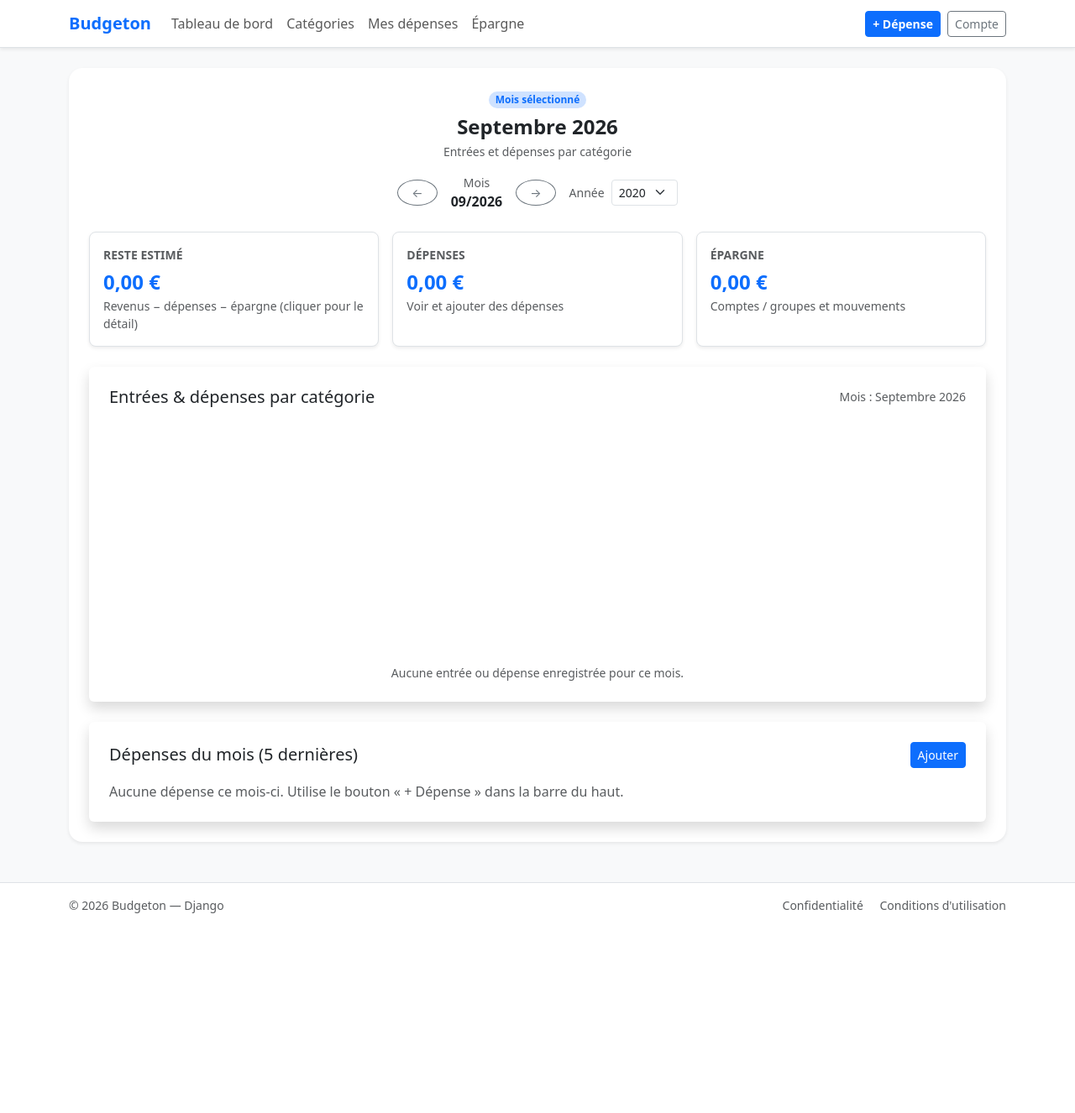
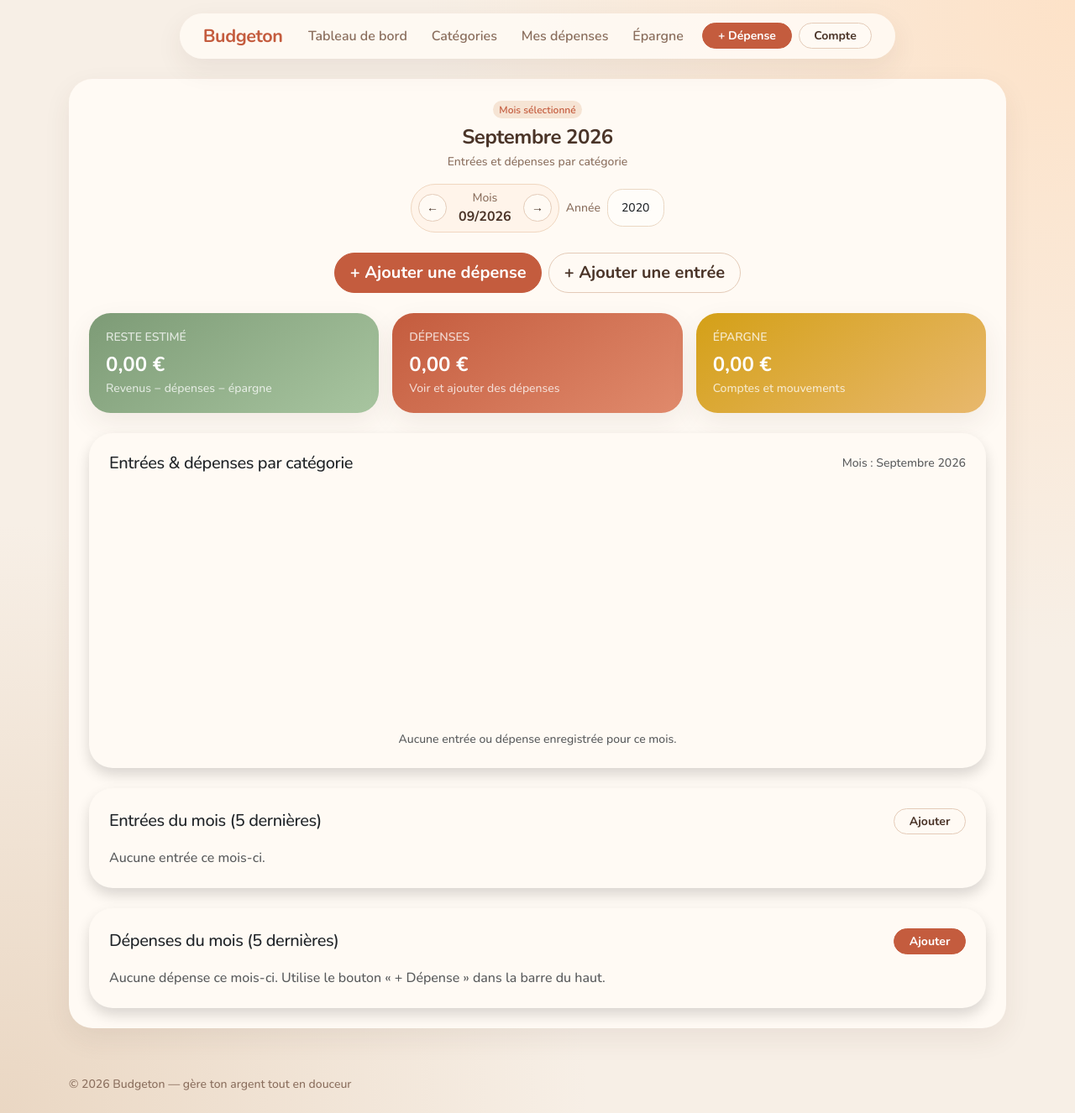
Before and after one commit to maginist/Budgeton, a Django app: page / in a window 1280 px wide. Shown: the whole page at 84% size. Before the commit the page ends 1088 px from the top, so only its background shows below. Run offline with Django 5.2, Linux system fonts and the light colour scheme; a user stored in the database is signed in; tables that the repository leaves empty hold one stand-in row (values such as "Sample post").

Commit message:
Added delete functionality for expenses and incomes, including corresponding views and URL routes. Updated templates to include recent income display and improved styling across various pages for better user experience.

```diff
--- a/Budgeton/settings.py
+++ b/Budgeton/settings.py
@@ -123,6 +123,7 @@ USE_TZ = True
 # https://docs.djangoproject.com/en/6.0/howto/static-files/
 
 STATIC_URL = 'static/'
+STATICFILES_DIRS = [BASE_DIR / 'static']
 
 LOGIN_URL = 'login'
 LOGIN_REDIRECT_URL = '/'
--- a/main_app/urls.py
+++ b/main_app/urls.py
@@ -13,7 +13,9 @@ urlpatterns = [
     path('epargne/', views.SavingsHubView.as_view(), name='savings_hub'),
     path('compte/', views.AccountPageView.as_view(), name='account'),
     path('depense/nouvelle/', views.ExpenseCreateView.as_view(), name='expense_create'),
+    path('depense/<int:pk>/supprimer/', views.ExpenseDeleteView.as_view(), name='expense_delete'),
     path('revenu/nouveau/', views.IncomeCreateView.as_view(), name='income_create'),
+    path('revenu/<int:pk>/supprimer/', views.IncomeDeleteView.as_view(), name='income_delete'),
     path('epargne/mouvement/nouveau/', views.SavingsCreateView.as_view(), name='savings_create'),
     path('epargne/compte/nouveau/', views.SavingsAccountCreateView.as_view(), name='savings_account_create'),
 ]
--- a/main_app/views.py
+++ b/main_app/views.py
@@ -4,7 +4,7 @@ from django.contrib.auth.mixins import LoginRequiredMixin
 from django.db.models import Max, Min, Sum
 from django.urls import reverse_lazy
 from django.utils import timezone
-from django.views.generic import CreateView, ListView, TemplateView
+from django.views.generic import CreateView, DeleteView, ListView, TemplateView
 
 from main_app.forms import (
     CategoryForm,
@@ -140,6 +140,11 @@ class HomePageView(LoginRequiredMixin, TemplateView):
         context['estimated_remaining'] = estimated_remaining
         context['recent_expenses'] = (
             Expense.objects.filter(user=user, date__gte=start, date__lt=end)
+            .select_related('category')
+            .order_by('-date', '-id')[:5]
+        )
+        context['recent_incomes'] = (
+            Income.objects.filter(user=user, date__gte=start, date__lt=end)
             .select_related('category')
             .order_by('-date', '-id')[:5]
         )
@@ -282,6 +287,31 @@ class IncomeCreateView(LoginRequiredMixin, CreateView):
     def form_valid(self, form):
         form.instance.user = self.request.user
         return super().form_valid(form)
+
+
+class OwnedDeleteMixin:
+    def get_queryset(self):
+        return self.model.objects.filter(user=self.request.user)
+
+    def get_success_url(self):
+        next_url = self.request.POST.get('next') or self.request.GET.get('next')
+        if next_url and next_url.startswith('/') and not next_url.startswith('//'):
+            return next_url
+        return str(self.success_url)
+
+
+class ExpenseDeleteView(LoginRequiredMixin, OwnedDeleteMixin, DeleteView):
+    model = Expense
+    template_name = 'main_app/confirm_delete.html'
+    success_url = reverse_lazy('main_app:home')
+    extra_context = {'object_kind': 'cette dépense'}
+
+
+class IncomeDeleteView(LoginRequiredMixin, OwnedDeleteMixin, DeleteView):
+    model = Income
+    template_name = 'main_app/confirm_delete.html'
+    success_url = reverse_lazy('main_app:home')
+    extra_context = {'object_kind': 'cette entrée'}
 
 
 class SavingsCreateView(LoginRequiredMixin, CreateView):
--- /dev/null
+++ b/static/css/theme.css
@@ -0,0 +1,221 @@
+:root {
+    --warm-bg: #f7efe6;
+    --warm-paper: #fffaf4;
+    --warm-ink: #4a3428;
+    --warm-muted: #8a6e5d;
+    --warm-terracotta: #c45c3e;
+    --warm-terracotta-dark: #a8472d;
+    --warm-peach: #f3c9a8;
+    --warm-sage: #7d9b76;
+    --warm-honey: #e8b86d;
+    --warm-clay: #d98b6a;
+    --warm-shadow: 0 12px 32px rgba(74, 52, 40, 0.08);
+}
+
+body {
+    font-family: "Nunito", "Segoe UI", sans-serif;
+    color: var(--warm-ink);
+    background:
+        radial-gradient(circle at top right, #fde2c8 0%, transparent 42%),
+        radial-gradient(circle at bottom left, #ead7c3 0%, transparent 38%),
+        var(--warm-bg);
+}
+
+a {
+    color: var(--warm-terracotta);
+}
+
+h1, h2, h3, h4, .navbar-brand {
+    letter-spacing: -0.02em;
+}
+
+.site-nav {
+    background: rgba(255, 250, 244, 0.92);
+    border-radius: 999px;
+    box-shadow: var(--warm-shadow);
+    margin: 1rem auto 0;
+    max-width: 1140px;
+    padding: 0.35rem 1rem;
+}
+
+.navbar-brand {
+    color: var(--warm-terracotta) !important;
+    font-size: 1.35rem;
+}
+
+.navbar-nav .nav-link {
+    color: var(--warm-muted) !important;
+    border-radius: 999px;
+    padding: 0.4rem 0.9rem !important;
+    font-weight: 600;
+}
+
+.navbar-nav .nav-link:hover {
+    background: #f6e4d4;
+    color: var(--warm-ink) !important;
+}
+
+.btn {
+    border-radius: 999px;
+    font-weight: 700;
+    padding-left: 1.1rem;
+    padding-right: 1.1rem;
+}
+
+.btn-primary {
+    background-color: var(--warm-terracotta);
+    border-color: var(--warm-terracotta);
+}
+
+.btn-primary:hover,
+.btn-primary:focus {
+    background-color: var(--warm-terracotta-dark);
+    border-color: var(--warm-terracotta-dark);
+}
+
+.btn-outline-primary {
+    color: var(--warm-terracotta);
+    border-color: var(--warm-peach);
+}
+
+.btn-outline-primary:hover {
+    background-color: var(--warm-terracotta);
+    border-color: var(--warm-terracotta);
+}
+
+.btn-outline-secondary {
+    color: var(--warm-ink);
+    border-color: #e4cbb8;
+    background: var(--warm-paper);
+}
+
+.btn-outline-secondary:hover {
+    background: #f3ddc9;
+    color: var(--warm-ink);
+    border-color: #d8b79d;
+}
+
+.card,
+.warm-panel {
+    background: var(--warm-paper);
+    border: 0;
+    border-radius: 1.75rem !important;
+    box-shadow: var(--warm-shadow);
+}
+
+.card-header {
+    background: transparent;
+    border-bottom-color: #f0e0d2;
+    border-radius: 1.75rem 1.75rem 0 0 !important;
+}
+
+.form-control,
+.form-select {
+    border-radius: 1.15rem;
+    border-color: #ead7c3;
+    background: #fffdf9;
+    padding: 0.7rem 1rem;
+}
+
+.form-control:focus,
+.form-select:focus {
+    border-color: var(--warm-clay);
+    box-shadow: 0 0 0 0.2rem rgba(196, 92, 62, 0.15);
+}
+
+.badge {
+    border-radius: 999px;
+}
+
+.table {
+    --bs-table-bg: transparent;
+}
+
+.table thead {
+    color: var(--warm-muted);
+}
+
+.table > :not(caption) > * > * {
+    border-bottom-color: #f0e0d2;
+}
+
+.list-group-item {
+    background: transparent;
+    border-color: #f0e0d2;
+}
+
+.stat-card {
+    border-radius: 1.6rem;
+    padding: 1.15rem 1.25rem;
+    min-height: 118px;
+    color: #fff;
+    box-shadow: var(--warm-shadow);
+    transition: transform 0.15s ease;
+}
+
+.stat-card:hover {
+    transform: translateY(-3px);
+}
+
+.stat-card--rest {
+    background: linear-gradient(145deg, #7d9b76, #a8c5a0);
+}
+
+.stat-card--expense {
+    background: linear-gradient(145deg, #c45c3e, #e08a6c);
+}
+
+.stat-card--save {
+    background: linear-gradient(145deg, #d4a017, #e8b86d);
+}
+
+.month-chip {
+    display: inline-flex;
+    align-items: center;
+    gap: 0.65rem;
+    background: #fff4ea;
+    border: 1px solid #f0d7c0;
+    border-radius: 999px;
+    padding: 0.35rem 0.5rem;
+}
+
+.month-chip .btn {
+    width: 2.1rem;
+    height: 2.1rem;
+    padding: 0;
+    display: inline-flex;
+    align-items: center;
+    justify-content: center;
+}
+
+.form-hero {
+    background: linear-gradient(160deg, #f4c7a8, #f7efe6 55%, #ead7c3);
+    border-radius: 2rem;
+    padding: 2rem 1rem;
+}
+
+.form-hero .hero-copy {
+    color: var(--warm-ink);
+}
+
+.page-hero {
+    background: linear-gradient(160deg, #f8d7bc, #fffaf4 58%);
+    border-radius: 2rem;
+    padding: 1.5rem;
+}
+
+footer {
+    background: transparent !important;
+    border-top: 0 !important;
+}
+
+.alert {
+    border-radius: 1.2rem;
+}
+
+@media (max-width: 991px) {
+    .site-nav {
+        border-radius: 1.5rem;
+        margin: 0.75rem 0.75rem 0;
+    }
+}
--- /dev/null
+++ b/templates/main_app/_delete_button.html
@@ -0,0 +1,5 @@
+<form method="post" action="{{ action_url }}" class="d-inline" onsubmit="return confirm('{{ confirm_message|escapejs }}');">
+    {% csrf_token %}
+    <input type="hidden" name="next" value="{{ request.get_full_path }}">
+    <button type="submit" class="btn btn-sm btn-outline-danger">{{ button_label|default:"Supprimer" }}</button>
+</form>
--- a/templates/main_app/base.html
+++ b/templates/main_app/base.html
@@ -1,3 +1,4 @@
+{% load static %}
 <!DOCTYPE html>
 <html lang="fr">
 <head>
@@ -11,13 +12,17 @@
         integrity="sha384-QWTKZyjpPEjISv5WaRU9OFeRpok6YctnYmDr5pNlyT2bRjXh0JMhjY6hW+ALEwIH"
         crossorigin="anonymous"
     >
+    <link rel="preconnect" href="https://fonts.googleapis.com">
+    <link rel="preconnect" href="https://fonts.gstatic.com" crossorigin>
+    <link href="https://fonts.googleapis.com/css2?family=Nunito:wght@500;600;700;800&display=swap" rel="stylesheet">
+    <link rel="stylesheet" href="{% static 'css/theme.css' %}">
 
     {% block extra_head %}{% endblock %}
 </head>
-<body class="bg-light d-flex flex-column min-vh-100">
-    <nav class="navbar navbar-expand-lg navbar-light bg-white border-bottom shadow-sm">
-        <div class="container">
-            <a class="navbar-brand fw-bold text-primary" href="{% url 'main_app:home' %}">
+<body class="d-flex flex-column min-vh-100">
+    <nav class="navbar navbar-expand-lg site-nav">
+        <div class="container-fluid">
+            <a class="navbar-brand fw-bold" href="{% url 'main_app:home' %}">
                 Budgeton
             </a>
             <button class="navbar-toggler" type="button" data-bs-toggle="collapse" data-bs-target="#navbarMain" aria-controls="navbarMain" aria-expanded="false" aria-label="Navigation">
@@ -39,7 +44,7 @@
                     </li>
                 </ul>
                 <div class="d-flex flex-wrap align-items-center gap-2 ms-lg-2">
-                    <a href="{% url 'main_app:expense_create' %}" class="btn btn-primary btn-sm fw-semibold">
+                    <a href="{% url 'main_app:expense_create' %}" class="btn btn-primary btn-sm">
                         + Dépense
                     </a>
                     {% if user.is_authenticated %}
@@ -60,14 +65,10 @@
         {% block content %}{% endblock %}
     </main>
 
-    <footer class="bg-white border-top py-3 mt-4">
+    <footer class="py-4 mt-2">
         <div class="container d-flex flex-column flex-md-row justify-content-between align-items-center">
-            <div class="text-muted small mb-2 mb-md-0">
-                &copy; 2026 Budgeton — Django
-            </div>
-            <div class="small">
-                <a href="#" class="text-decoration-none text-muted me-3">Confidentialité</a>
-                <a href="#" class="text-decoration-none text-muted">Conditions d'utilisation</a>
+            <div class="small mb-2 mb-md-0" style="color: #8a6e5d;">
+                &copy; 2026 Budgeton — gère ton argent tout en douceur
             </div>
         </div>
     </footer>
--- a/templates/main_app/home.html
+++ b/templates/main_app/home.html
@@ -9,28 +9,26 @@
 {% block content %}
 {{ home_chart_categories|json_script:"home-chart-categories" }}
 
-<div class="bg-white rounded-4 shadow-sm p-3 p-md-4">
+<div class="warm-panel p-3 p-md-4">
     <div class="text-center mb-3">
-        <span class="badge rounded-pill bg-primary-subtle text-primary fw-semibold mb-2">Mois sélectionné</span>
+        <span class="badge fw-semibold mb-2" style="background: #f6e4d4; color: #c45c3e;">Mois sélectionné</span>
         <h1 class="h4 fw-bold mb-1">{{ dashboard_month|date:"F Y"|capfirst }}</h1>
-        <p class="small mb-0 text-muted">Entrées et dépenses par catégorie</p>
+        <p class="small mb-0" style="color: #8a6e5d;">Entrées et dépenses par catégorie</p>
     </div>
 
     <div class="d-flex flex-wrap justify-content-center align-items-center gap-2 mb-4">
-        <a class="btn btn-outline-secondary btn-sm rounded-circle px-3" href="?year={{ prev_year }}&month={{ prev_month }}" aria-label="Mois précédent">
-            ←
-        </a>
-        <div class="text-center px-2">
-            <div class="small text-muted">Mois</div>
-            <div class="fw-semibold">{{ dashboard_month|date:"m/Y" }}</div>
+        <div class="month-chip">
+            <a class="btn btn-outline-secondary btn-sm" href="?year={{ prev_year }}&month={{ prev_month }}" aria-label="Mois précédent">←</a>
+            <div class="text-center px-1">
+                <div class="small" style="color: #8a6e5d;">Mois</div>
+                <div class="fw-bold">{{ dashboard_month|date:"m/Y" }}</div>
+            </div>
+            <a class="btn btn-outline-secondary btn-sm" href="?year={{ next_year }}&month={{ next_month }}" aria-label="Mois suivant">→</a>
         </div>
-        <a class="btn btn-outline-secondary btn-sm rounded-circle px-3" href="?year={{ next_year }}&month={{ next_month }}" aria-label="Mois suivant">
-            →
-        </a>
 
-        <form method="get" class="d-flex align-items-center gap-2 ms-lg-2">
+        <form method="get" class="d-flex align-items-center gap-2">
             <input type="hidden" name="month" value="{{ selected_month }}">
-            <label class="small text-muted mb-0" for="id_year_select">Année</label>
+            <label class="small mb-0" style="color: #8a6e5d;" for="id_year_select">Année</label>
             <select id="id_year_select" name="year" class="form-select form-select-sm w-auto" onchange="this.form.submit()">
                 {% for y in year_choices %}
                     <option value="{{ y }}" {% if y == selected_year %}selected{% endif %}>{{ y }}</option>
@@ -39,31 +37,40 @@
         </form>
     </div>
 
+    <div class="text-center mb-4 d-flex flex-wrap justify-content-center gap-2">
+        <a href="{% url 'main_app:expense_create' %}" class="btn btn-primary btn-lg">
+            + Ajouter une dépense
+        </a>
+        <a href="{% url 'main_app:income_create' %}" class="btn btn-outline-secondary btn-lg">
+            + Ajouter une entrée
+        </a>
+    </div>
+
     <div class="row g-3 mb-4">
             <div class="col-md-4">
                 <a href="{% url 'main_app:balance' %}" class="text-decoration-none d-block h-100">
-                    <div class="p-3 rounded-3 bg-white border h-100 shadow-sm" style="border-left: 6px solid #43e97b; min-height: 110px;">
-                        <div class="small text-uppercase fw-semibold text-muted">Reste estimé</div>
+                    <div class="stat-card stat-card--rest h-100">
+                        <div class="small text-uppercase fw-semibold opacity-75">Reste estimé</div>
                         <div class="fs-4 fw-bold mt-1">{{ estimated_remaining|floatformat:2 }} €</div>
-                        <div class="small text-muted">Revenus − dépenses − épargne (cliquer pour le détail)</div>
+                        <div class="small opacity-75">Revenus − dépenses − épargne</div>
                     </div>
                 </a>
             </div>
             <div class="col-md-4">
                 <a href="{% url 'main_app:expense_hub' %}" class="text-decoration-none d-block h-100">
-                    <div class="p-3 rounded-3 bg-white border h-100 shadow-sm" style="border-left: 6px solid #0d6efd; min-height: 110px;">
-                        <div class="small text-uppercase fw-semibold text-muted">Dépenses</div>
+                    <div class="stat-card stat-card--expense h-100">
+                        <div class="small text-uppercase fw-semibold opacity-75">Dépenses</div>
                         <div class="fs-4 fw-bold mt-1">{{ total_expense|floatformat:2 }} €</div>
-                        <div class="small text-muted">Voir et ajouter des dépenses</div>
+                        <div class="small opacity-75">Voir et ajouter des dépenses</div>
                     </div>
                 </a>
             </div>
             <div class="col-md-4">
                 <a href="{% url 'main_app:savings_hub' %}" class="text-decoration-none d-block h-100">
-                    <div class="p-3 rounded-3 bg-white border h-100 shadow-sm" style="border-left: 6px solid #6f42c1; min-height: 110px;">
-                        <div class="small text-uppercase fw-semibold text-muted">Épargne</div>
+                    <div class="stat-card stat-card--save h-100">
+                        <div class="small text-uppercase fw-semibold opacity-75">Épargne</div>
                         <div class="fs-4 fw-bold mt-1">{{ total_savings|floatformat:2 }} €</div>
-                        <div class="small text-muted">Comptes / groupes et mouvements</div>
+                        <div class="small opacity-75">Comptes et mouvements</div>
                     </div>
                 </a>
             </div>
@@ -83,6 +90,48 @@
             </div>
         </div>
 
+        <div class="card shadow border-0 mb-4">
+            <div class="card-body p-4">
+                <div class="d-flex justify-content-between align-items-center flex-wrap gap-2 mb-3">
+                    <h2 class="h5 mb-0">Entrées du mois (5 dernières)</h2>
+                    <a href="{% url 'main_app:income_create' %}" class="btn btn-sm btn-outline-secondary">Ajouter</a>
+                </div>
+                {% if recent_incomes %}
+                    <div class="table-responsive">
+                        <table class="table table-hover align-middle mb-0">
+                            <thead class="table-light">
+                                <tr>
+                                    <th>Date</th>
+                                    <th>Libellé</th>
+                                    <th>Catégorie</th>
+                                    <th class="text-end">Montant</th>
+                                    <th></th>
+                                </tr>
+                            </thead>
+                            <tbody>
+                                {% for i in recent_incomes %}
+                                    <tr>
+                                        <td>{{ i.date|date:"d/m/Y" }}</td>
+                                        <td>{{ i.name }}</td>
+                                        <td>
+                                            <span class="badge rounded-pill" style="background-color: {{ i.category.color }}; color: #fff;">{{ i.category.name }}</span>
+                                        </td>
+                                        <td class="text-end fw-semibold">{{ i.amount|floatformat:2 }} €</td>
+                                        <td class="text-end">
+                                            {% url 'main_app:income_delete' i.pk as income_delete_url %}
+                                            {% include "main_app/_delete_button.html" with action_url=income_delete_url confirm_message="Supprimer cette entrée ?" %}
+                                        </td>
+                                    </tr>
+                                {% endfor %}
+                            </tbody>
+                        </table>
+                    </div>
+                {% else %}
+                    <p class="text-muted mb-0">Aucune entrée ce mois-ci.</p>
+                {% endif %}
+            </div>
+        </div>
+
         <div class="card shadow border-0">
             <div class="card-body p-4">
                 <div class="d-flex justify-content-between align-items-center flex-wrap gap-2 mb-3">
@@ -99,6 +148,7 @@
                                     <th>Catégorie</th>
                                     <th>Récurrence</th>
                                     <th class="text-end">Montant</th>
+                                    <th></th>
                                 </tr>
                             </thead>
                             <tbody>
@@ -111,6 +161,10 @@
                                         </td>
                                         <td>{{ e.frequency }}</td>
                                         <td class="text-end fw-semibold">{{ e.amount|floatformat:2 }} €</td>
+                                        <td class="text-end">
+                                            {% url 'main_app:expense_delete' e.pk as expense_delete_url %}
+                                            {% include "main_app/_delete_button.html" with action_url=expense_delete_url confirm_message="Supprimer cette dépense ?" %}
+                                        </td>
                                     </tr>
                                 {% endfor %}
                             </tbody>
@@ -188,7 +242,7 @@
                         label: 'Revenus',
                         data: incomeData,
                         backgroundColor: incomeColors,
-                        borderColor: '#fff',
+                        borderColor: '#fffaf4',
                         borderWidth: 2,
                         radius: '75%',
                         cutout: '45%'
@@ -197,7 +251,7 @@
                         label: 'Dépenses',
                         data: expenseData,
                         backgroundColor: expenseColors,
-                        borderColor: '#fff',
+                        borderColor: '#fffaf4',
                         borderWidth: 2,
                         radius: '100%',
                         cutout: '62%'
```
Also changed, not shown: templates/main_app/categories_hub.html (+12 -13 lines), templates/main_app/confirm_delete.html (added, +27 -0 lines), templates/main_app/expense_form.html (+4 -4 lines), templates/main_app/income_form.html (+4 -4 lines), templates/main_app/savings_form.html (+4 -4 lines), templates/registration/login.html (+8 -4 lines).
